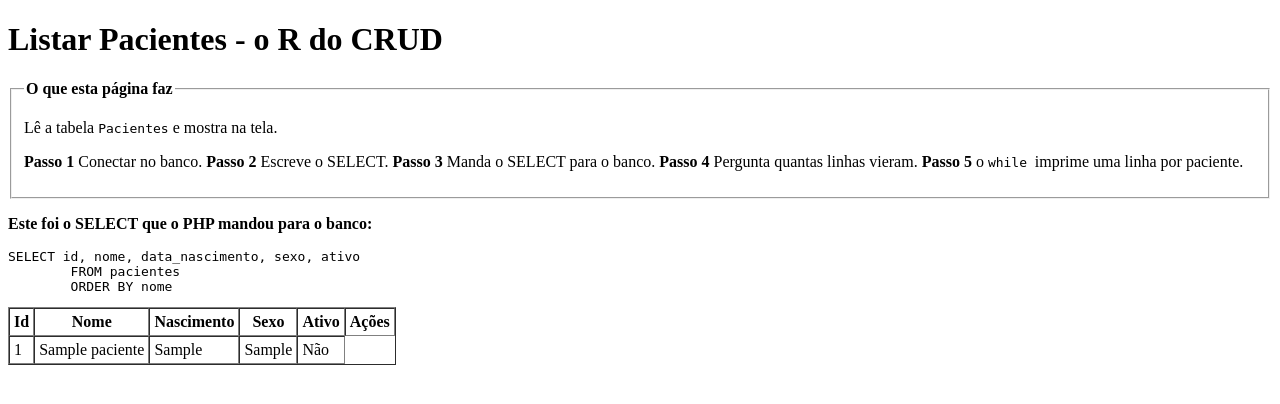
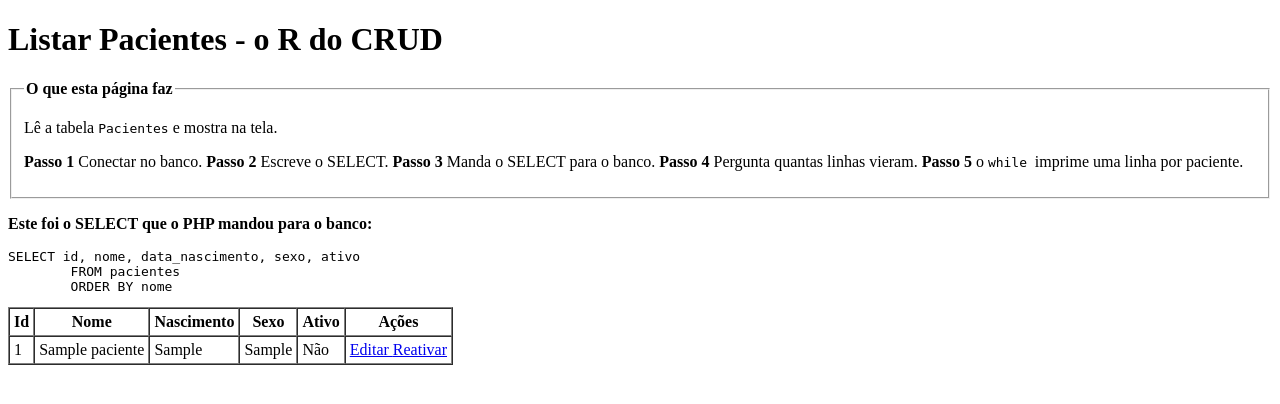
Before and after one commit to AlunoLucasGC/ProntuarioTDSOficial, a PHP site: page /paciente_listar2.php in a window 1280 px wide. Shown: the top 404 px of the page. Run offline with PHP 8.4, Linux system fonts and the light colour scheme; tables that the repository leaves empty or names only in its code hold one stand-in row (values such as "Sample post").

Commit message:
Update paciente_listar2.php

```diff
--- a/paciente_listar2.php
+++ b/paciente_listar2.php
@@ -78,16 +78,28 @@ $quantos = mysqli_num_rows($resultado);
 
             <tr>
                 <td><?php echo $p['id']; ?></td> <!-- Table Data, dados da tabela -->
+                <!--htmlspecialchars() é obrigatório em tudo que vem do banco
+                se alguém cadastrar um nome com sinal de menor(<br>), sem ele o
+                navegador tentaria entender aquilo como tag HTML -->
                 <td><?php echo htmlspecialchars($p['nome']); ?></td>
                 <td><?php echo $p['data_nascimento']; ?></td>
                 <td><?php echo $p['sexo']; ?></td>
                 <td><?php echo ($p['ativo'] == 1 ? 'Sim' : 'Não'); ?></td>
+                <td>
+                    <a href="paciente_form2.php?id=<?php echo $p['id']; ?>"> Editar </a>
+                    <a href="paciente_inativar2.php= <?php echo $p['id']; ?>">
+                        <?php echo ($p['ativo'] == 1 ? 'Inativar' : 'Reativar'); ?>
+                    </a>
+
+                </td>
 
             </tr>
 
         <?php } ?>
 
     </table>
+
+
 </body>
 
 </html>
```
